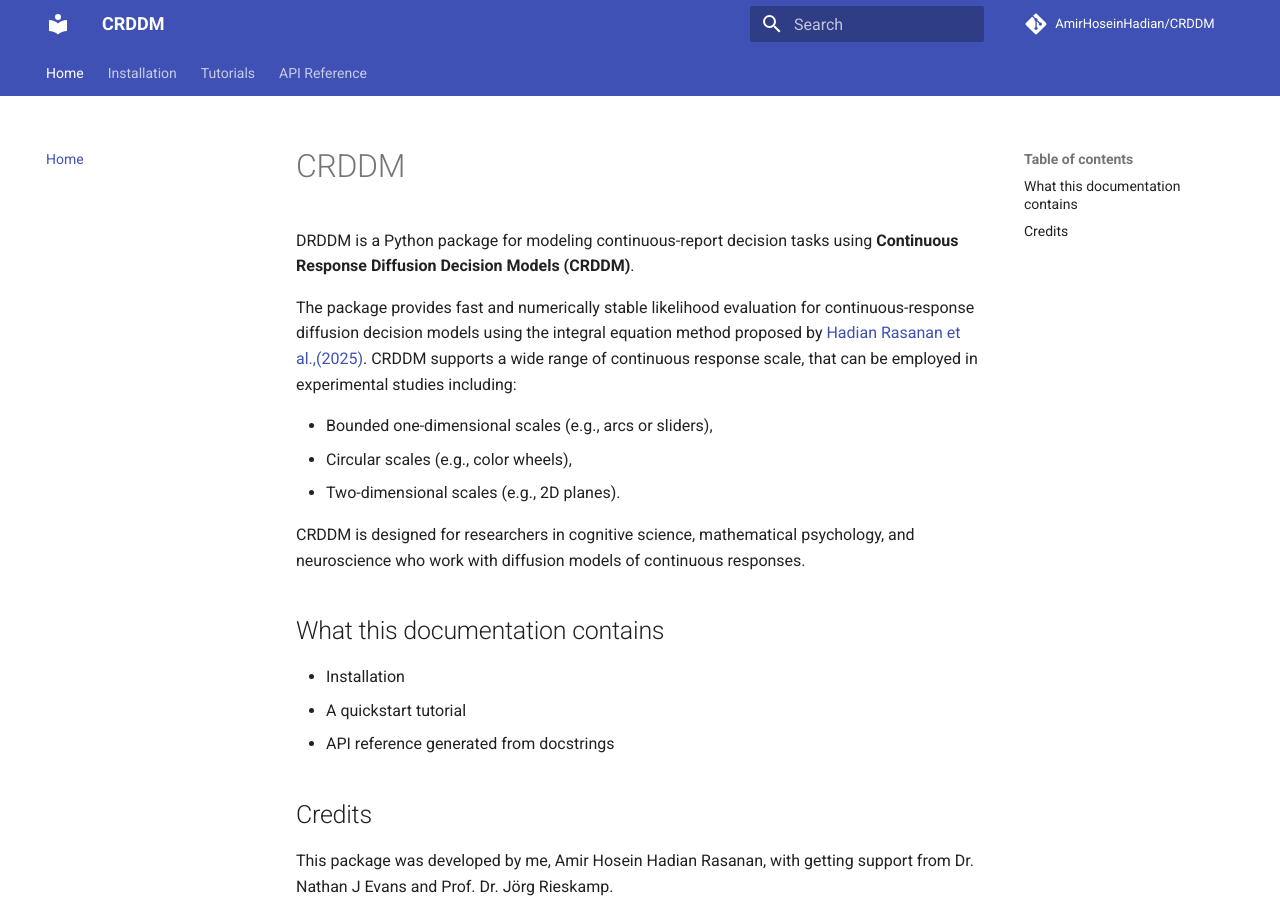
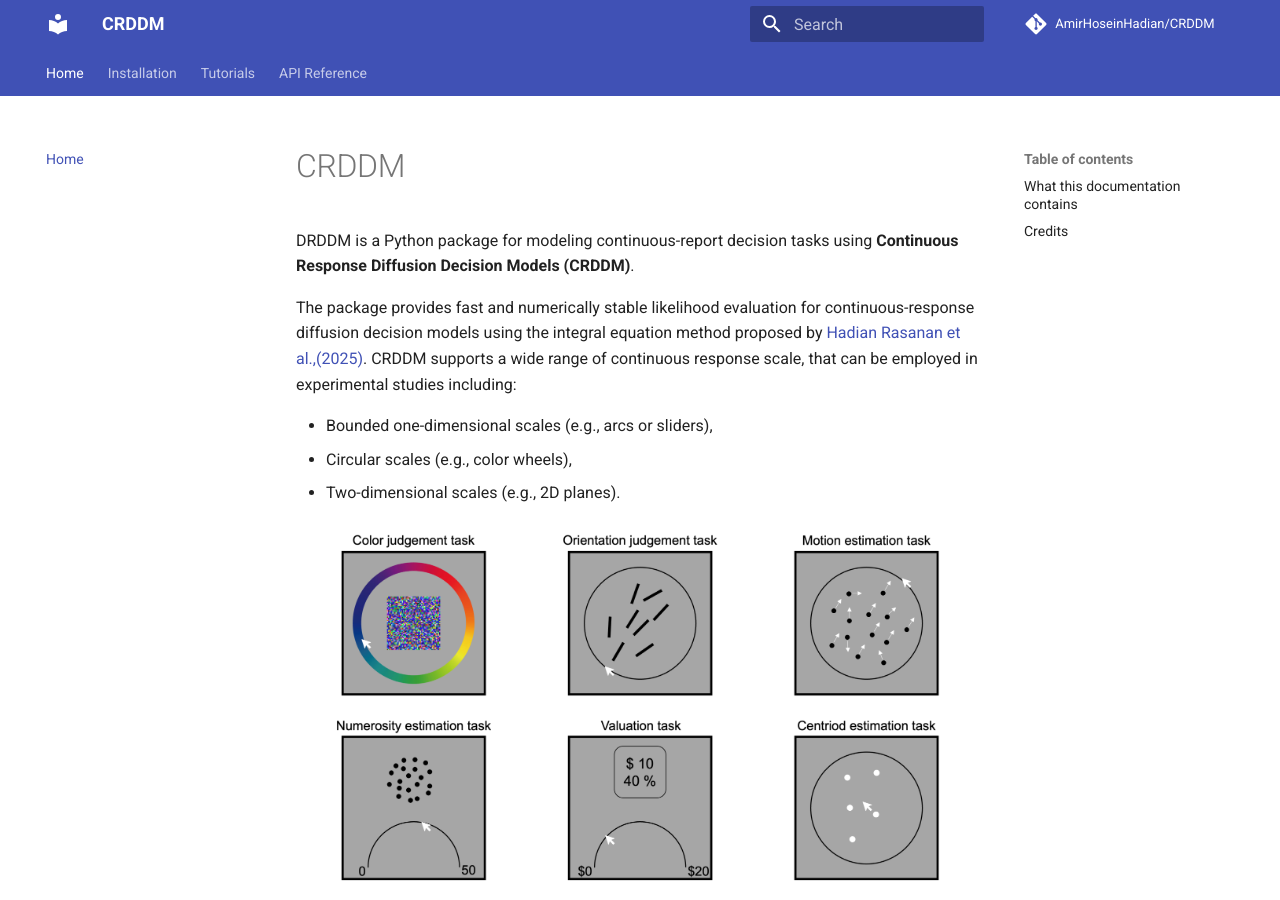
Before and after one commit to AmirHoseinHadian/CRDDM, an MkDocs documentation site: the page built from docs/index.md, in a window 1280 px wide and 900 px high. Built offline with MkDocs 1.6.1 and Material for MkDocs 9.7.7, drawn with Linux system fonts in a browser that asks for light colours; comment, search, counter and statistics services are not loaded.

Commit message:
two figures added to homepage

```diff
--- a/docs/index.md
+++ b/docs/index.md
@@ -8,6 +8,10 @@
 - Circular scales (e.g., color wheels),
 - Two-dimensional scales (e.g., 2D planes).
 
+![Examples of continuous-report decision tasks.](imgs/Continuous_tasks.png "Examples of continuous-report decision tasks.")
+
+
+![Diffusion models of continuous response tasks.](imgs/Diffusion_models.png "Diffusion models of continuous response tasks.")
 CRDDM is designed for researchers in cognitive science, mathematical psychology, and neuroscience who work with diffusion models of continuous responses.
 
 
```
